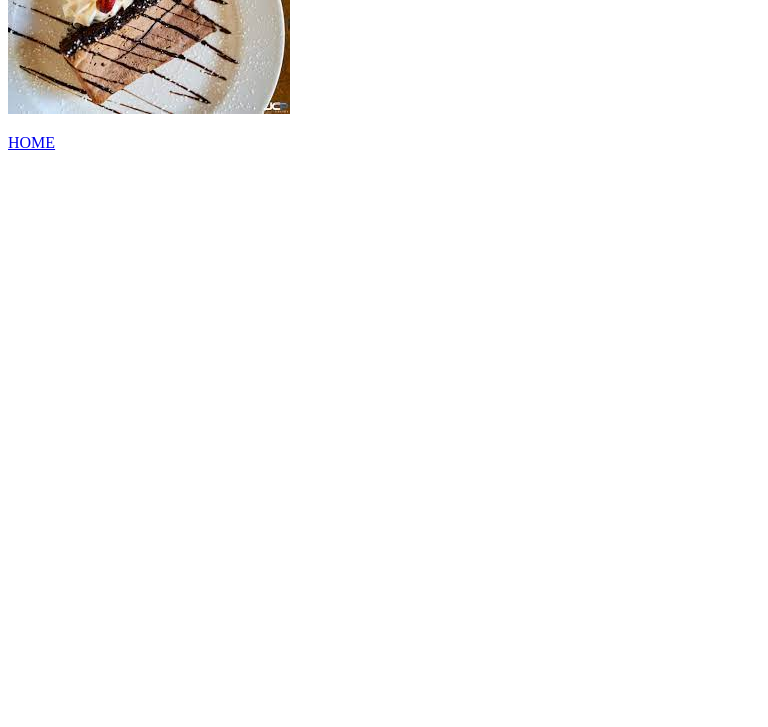
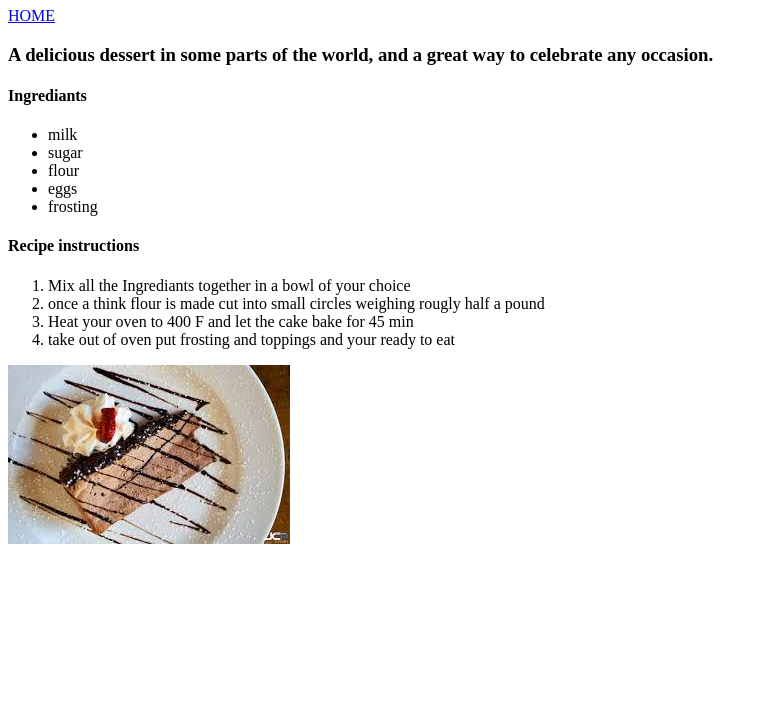
Before and after one commit to isThisDaniel/odin-recipies, a plain HTML site: page food2.html in a window 1280 px wide. Shown: the part 73-800 px from the top of the page, without its empty margins (0-768 px from the left). Drawn offline with Linux system fonts and the light colour scheme.

Commit message:
The website is not pretty but it's good

```diff
--- a/food2.html
+++ b/food2.html
@@ -4,11 +4,29 @@
     <meta charset="UTF-8">
     <meta http-equiv="X-UA-Compatible" content="IE=edge">
     <meta name="viewport" content="width=device-width, initial-scale=1.0">
-    <title>Macroons</title>
+    <title>Cake</title>
 </head>
 <body>
-    <img src = "images/macroon.jpeg">
+    <h1>CAKE WITH SOME DRIZZLE </h1>
     <p><a href = "index.html"><bold>HOME</bold></a>
     </p>
+    <p><h3>A delicious dessert in some parts of the world, and a great way to celebrate any occasion.
+    </h3></p>
+    <p><h4>Ingrediants</h4></p>
+    <p><ul>
+        <li>milk</li>
+        <li>sugar</li>
+        <li>flour</li>
+        <li>eggs</li>
+        <li>frosting</li>
+    </ul></p>
+    <p><h4>Recipe instructions</h4></p>
+    <p><ol>
+        <li>Mix all the Ingrediants together in a bowl of your choice</li>
+        <li>once a think flour is made cut into small circles weighing rougly half a pound</li>
+        <li>Heat your oven to 400 F and let the cake bake for 45 min</li>
+        <li>take out of oven put frosting and toppings and your ready to eat</li>
+    </ol></p>
+    <img src = "images/macroon.jpeg">
 </body>
 </html>
```
Also changed, not shown: food1.html (+22 -0 lines), food3.html (+18 -0 lines), index.html (+4 -0 lines).
